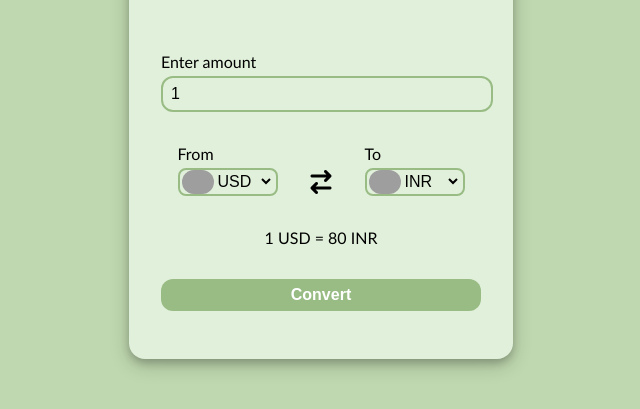
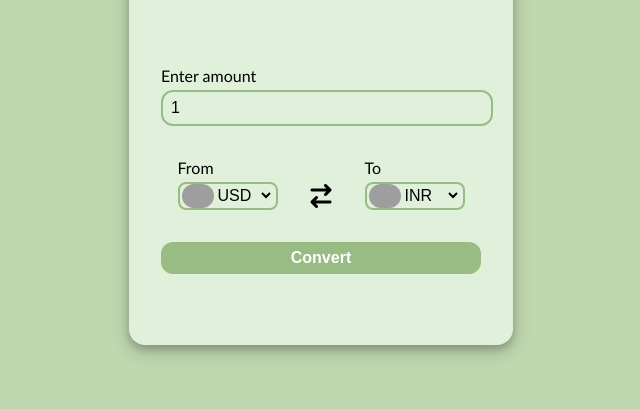
Before and after one commit to AkshayGojiya/Currency-Converter, a plain HTML site: page index.html in a window 1280 px wide. Shown: the part 287-696 px from the top of the page, without its empty margins (319-959 px from the left). Drawn offline with Linux system fonts and the light colour scheme; no server answers; grey boxes are pictures that could not be loaded.

Commit message:
change in html

```diff
--- a/index.html
+++ b/index.html
@@ -33,9 +33,7 @@
                     </div>
                 </div>
             </div>
-            <div class="msg">
-                1 USD = 80 INR
-            </div>
+            <div class="msg"></div>
             <button>Convert</button>
         </form>
     </div>
```
